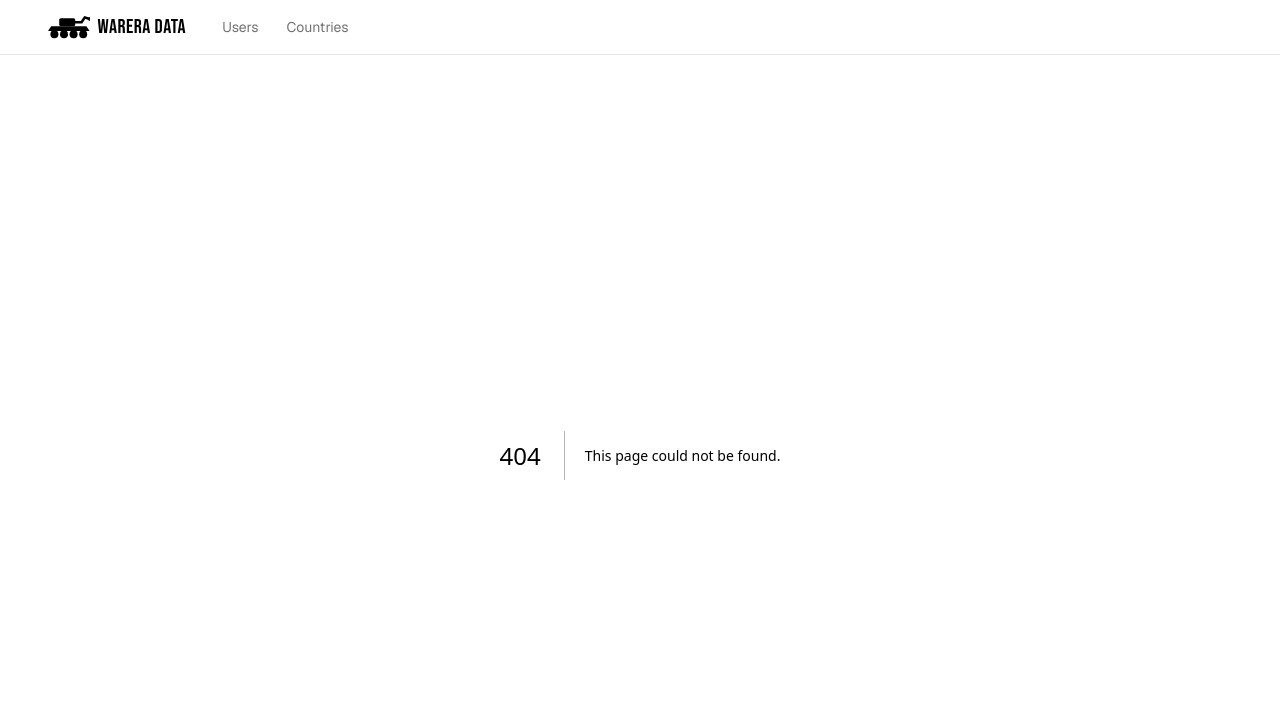
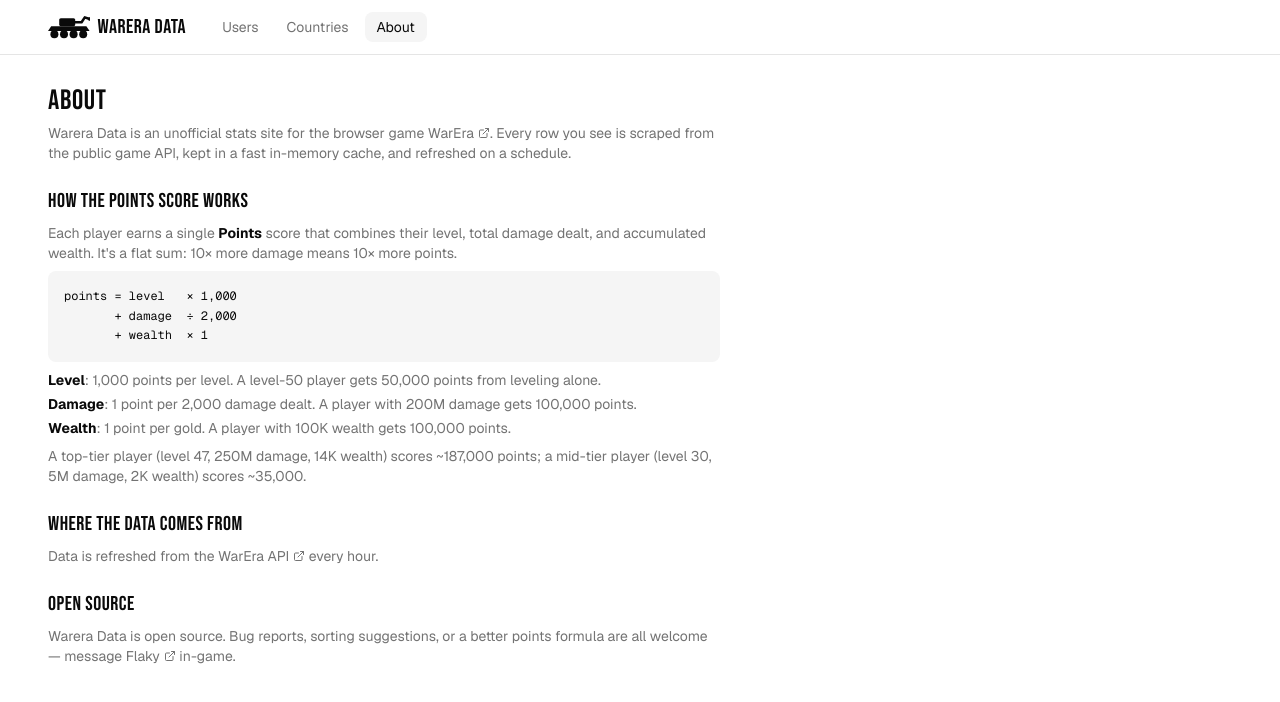
Before and after one commit to nielskrijger/wareradata, a Next.js app: page /about in a window 1280 px wide. Before the commit this address had no page. Shown: the top 702 px of the page. Built offline with nearby package versions, Linux system fonts and the light colour scheme.

Commit message:
feat(web): add /about page with scoring explanation
New /about route covering the points formula, refresh cadence, and
contact link. Adds it to the top nav next to Users/Countries.

```diff
--- /dev/null
+++ b/app/about/page.tsx
@@ -0,0 +1,89 @@
+import type { Metadata } from 'next'
+
+import { ExternalLink } from '@/components/external-link'
+import { PageTitle } from '@/components/page-title'
+
+export const metadata: Metadata = {
+  title: 'About',
+  description: 'How Warera Data works, where the numbers come from, and how players are scored.',
+}
+
+export default function AboutPage() {
+  return (
+    <main className="space-y-6 px-6 py-8 sm:px-8 lg:px-12">
+      <header className="space-y-2">
+        <PageTitle>About</PageTitle>
+        <p className="text-muted-foreground max-w-2xl text-sm">
+          Warera Data is an unofficial stats site for the browser game
+          {' '}
+          <ExternalLink href="https://app.warera.io/">WarEra</ExternalLink>
+          . Every row you see is scraped from the public game API, kept in a
+          fast in-memory cache, and refreshed on a schedule.
+        </p>
+      </header>
+
+      <section className="max-w-2xl space-y-2">
+        <h2 className="font-brand text-xl tracking-wide">How the points score works</h2>
+        <p className="text-muted-foreground text-sm">
+          Each player earns a single
+          {' '}
+          <strong className="text-foreground">Points</strong>
+          {' '}
+          score that combines their level, total damage dealt, and accumulated
+          wealth. It&apos;s a flat sum: 10× more damage means 10× more points.
+        </p>
+        <pre className="bg-muted overflow-x-auto rounded-md p-4 text-xs leading-relaxed">
+          <code>
+            {`points = level   × 1,000
+       + damage  ÷ 2,000
+       + wealth  × 1`}
+          </code>
+        </pre>
+        <ul className="text-muted-foreground space-y-1 text-sm">
+          <li>
+            <strong className="text-foreground">Level</strong>
+            : 1,000 points per level. A level-50 player gets 50,000 points
+            from leveling alone.
+          </li>
+          <li>
+            <strong className="text-foreground">Damage</strong>
+            : 1 point per 2,000 damage dealt. A player with 200M damage gets
+            100,000 points.
+          </li>
+          <li>
+            <strong className="text-foreground">Wealth</strong>
+            : 1 point per gold. A player with 100K wealth gets 100,000 points.
+          </li>
+        </ul>
+        <p className="text-muted-foreground text-sm">
+          A top-tier player (level 47, 250M damage, 14K wealth) scores
+          ~187,000 points; a mid-tier player (level 30, 5M damage, 2K wealth)
+          scores ~35,000.
+        </p>
+      </section>
+
+      <section className="max-w-2xl space-y-2">
+        <h2 className="font-brand text-xl tracking-wide">Where the data comes from</h2>
+        <p className="text-muted-foreground text-sm">
+          Data is refreshed from the
+          {' '}
+          <ExternalLink href="https://api2.warera.io/docs/">WarEra API</ExternalLink>
+          {' '}
+          every hour.
+        </p>
+      </section>
+
+      <section className="max-w-2xl space-y-2">
+        <h2 className="font-brand text-xl tracking-wide">Open source</h2>
+        <p className="text-muted-foreground text-sm">
+          Warera Data is open source. Bug reports, sorting suggestions, or a
+          better points formula are all welcome — message
+          {' '}
+          <ExternalLink href="https://app.warera.io/user/697e645fe58ed7f88da92f20">Flaky</ExternalLink>
+          {' '}
+          in-game.
+        </p>
+      </section>
+    </main>
+  )
+}
--- a/components/site-nav.tsx
+++ b/components/site-nav.tsx
@@ -9,6 +9,7 @@ import { cn } from '@/lib/utils'
 const links = [
   { href: '/users', label: 'Users' },
   { href: '/countries', label: 'Countries' },
+  { href: '/about', label: 'About' },
 ]
 
 export function SiteNav() {
```
